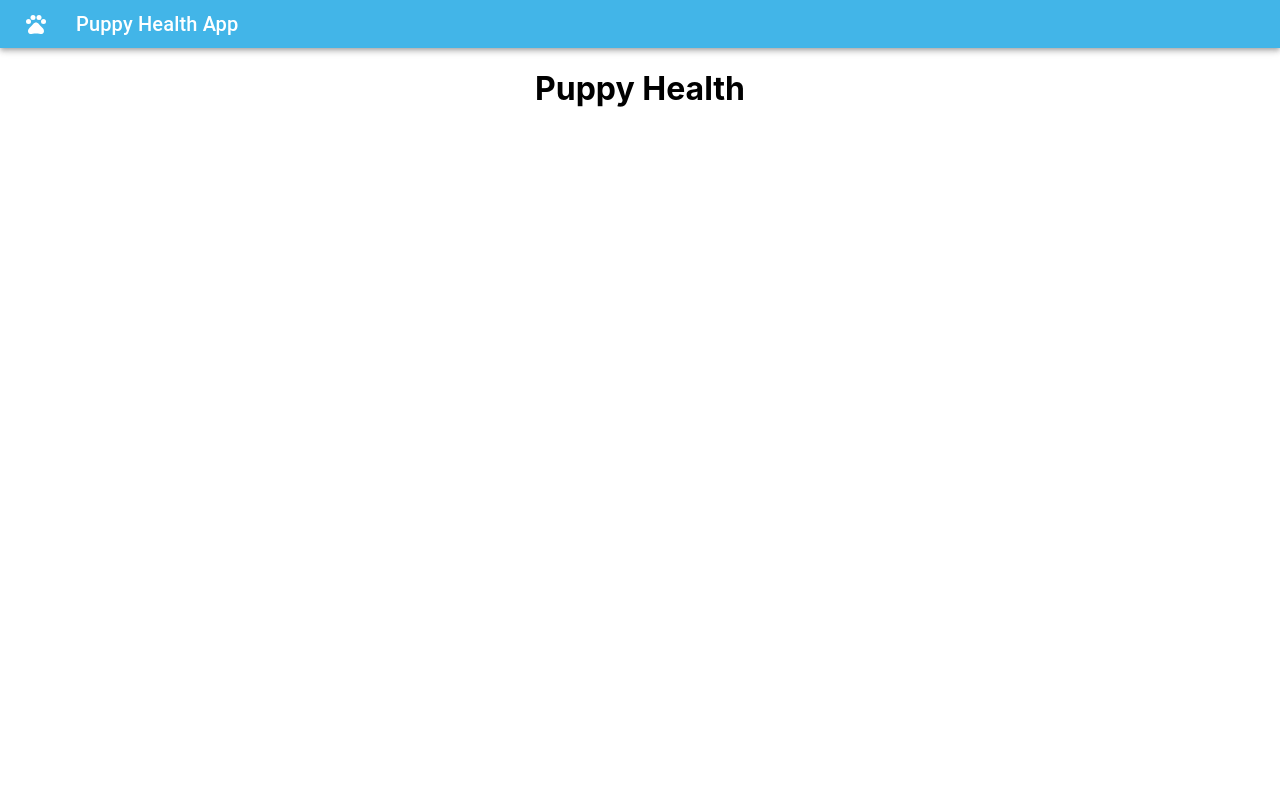
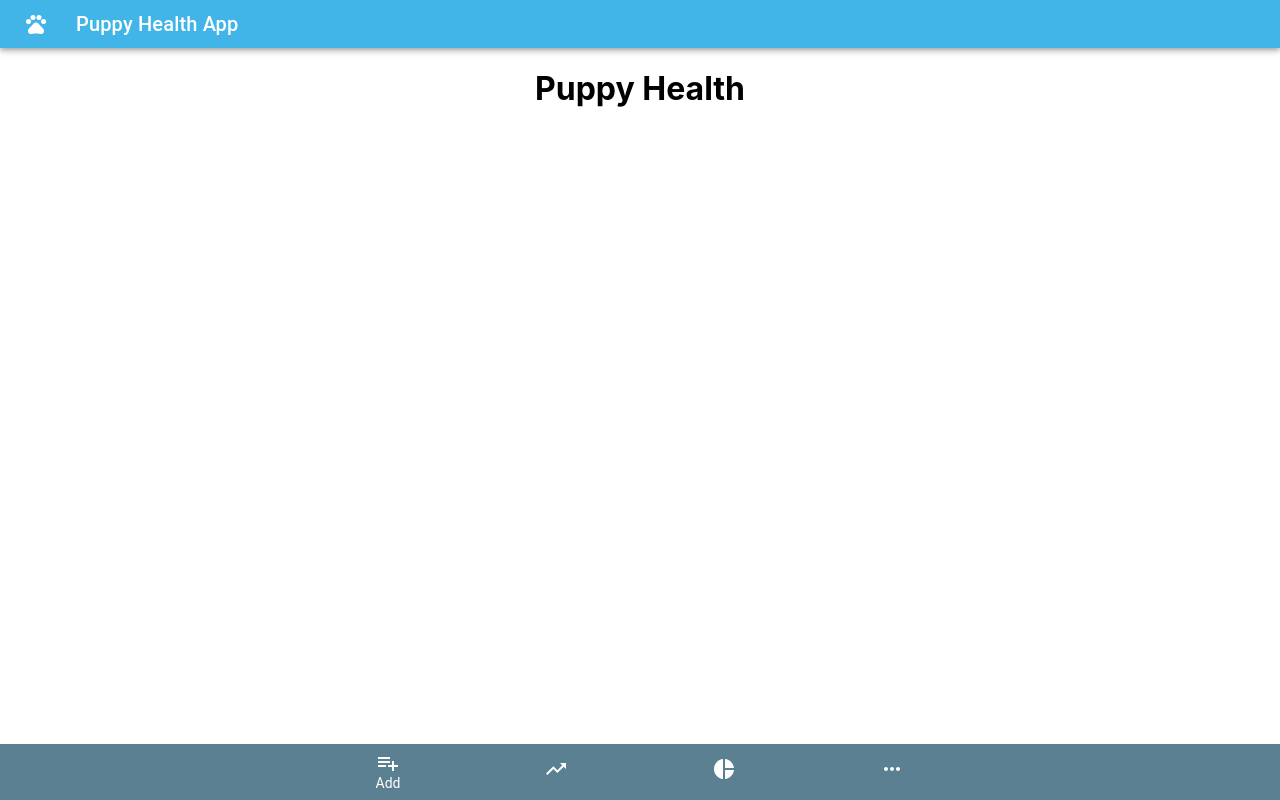
Before and after one commit to BrittanyBlake/puppy-health-app, a React (Create React App) app: page / in a window 1280 px wide. Built offline with nearby package versions, Linux system fonts and the light colour scheme.

Commit message:
add bottom nav

```diff
--- a/src/App.js
+++ b/src/App.js
@@ -1,5 +1,6 @@
 import React from 'react';
 import './App.css';
+import BottomNavbar from './components/bottomNav/BottomNav';
 import Navbar from './components/navbar/Navbar';
 
 function App() {
@@ -7,6 +8,7 @@ function App() {
     <div className="App">
       <Navbar />
       <h1> Puppy Health</h1>
+      <BottomNavbar />
     </div>
   );
 }
--- /dev/null
+++ b/src/components/bottomNav/BottomNav.js
@@ -0,0 +1,60 @@
+import React from 'react';
+import BottomNavigation from '@material-ui/core/BottomNavigation';
+import BottomNavigationAction from '@material-ui/core/BottomNavigationAction';
+import MoreHorizIcon from '@material-ui/icons/MoreHoriz';
+import PlaylistAddIcon from '@material-ui/icons/PlaylistAdd';
+import TrendingUpIcon from '@material-ui/icons/TrendingUp';
+import PieChartIcon from '@material-ui/icons/PieChart';
+import PropTypes from 'prop-types';
+import useStyles from './BottomNav.styles';
+
+const BottomNavbar = ({ props }) => {
+  const classes = useStyles(props);
+  const [value, setValue] = React.useState('Add');
+
+  const handleChange = (event, newValue) => {
+    setValue(newValue);
+  };
+
+  return (
+    <BottomNavigation
+      value={value}
+      onChange={handleChange}
+      className={classes.root}
+    >
+      <BottomNavigationAction
+        label="Add"
+        value="Add"
+        icon={<PlaylistAddIcon />}
+        style={{ color: 'white' }}
+      />
+      <BottomNavigationAction
+        label="Track"
+        value="track"
+        icon={<TrendingUpIcon />}
+        style={{ color: 'white' }}
+      />
+      <BottomNavigationAction
+        label="Progress"
+        value="progress"
+        icon={<PieChartIcon />}
+        style={{ color: 'white' }}
+      />
+      <BottomNavigationAction
+        label="more"
+        value="more"
+        icon={<MoreHorizIcon />}
+        style={{ color: 'white' }}
+      />
+    </BottomNavigation>
+  );
+};
+
+BottomNavbar.propTypes = {
+  props: PropTypes.func,
+};
+
+BottomNavbar.defaultProps = {
+  props: () => {},
+};
+export default BottomNavbar;
--- /dev/null
+++ b/src/components/bottomNav/BottomNav.styles.js
@@ -0,0 +1,12 @@
+import { makeStyles } from '@material-ui/core/styles';
+
+const useStyles = makeStyles({
+  root: {
+    width: '100%',
+    position: 'fixed',
+    bottom: 0,
+    backgroundColor: '#5B8092',
+  },
+});
+
+export default useStyles;
```
